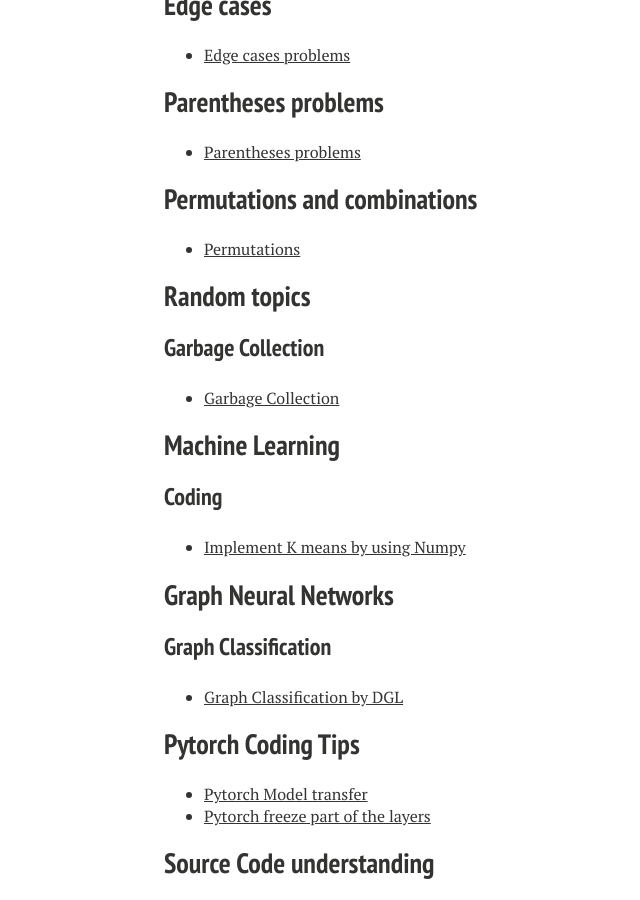
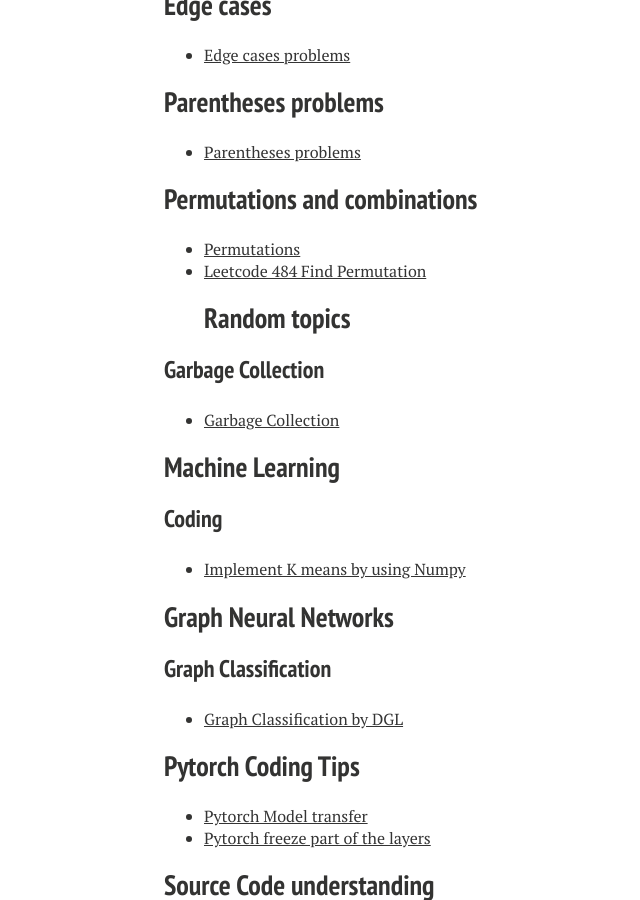
Before and after one commit to xiaokeshen/xiaokeshen.github.io, a Jekyll site: the page built from blog/index.md, in a window 1280 px wide and 900 px high, scrolled down 8463 px. Shown: the whole window, without its empty margins (156-796 px from the left). Built offline with Jekyll 4.4.1, drawn with Linux system fonts in a browser that asks for light colours; nearby versions of some CDN libraries.

Commit message:
add one blog

```diff
--- a/blog/index.md
+++ b/blog/index.md
@@ -288,7 +288,7 @@
 
 ## Permutations and combinations
 - [Permutations](https://medium.com/@jim.morris.shen/permutations-b7f6054f67f9?source=friends_link&sk=9305530d7ddb7c61147fca1a7567ecab)
-
+- [Leetcode 484 Find Permutation](https://medium.com/@jim.morris.shen/leetcode-484-find-permutation-e8167bf266fb?source=friends_link&sk=ff7db2a8bac289935c77aca904c667f1)
 ## Random topics
 
 ### Garbage Collection
```
